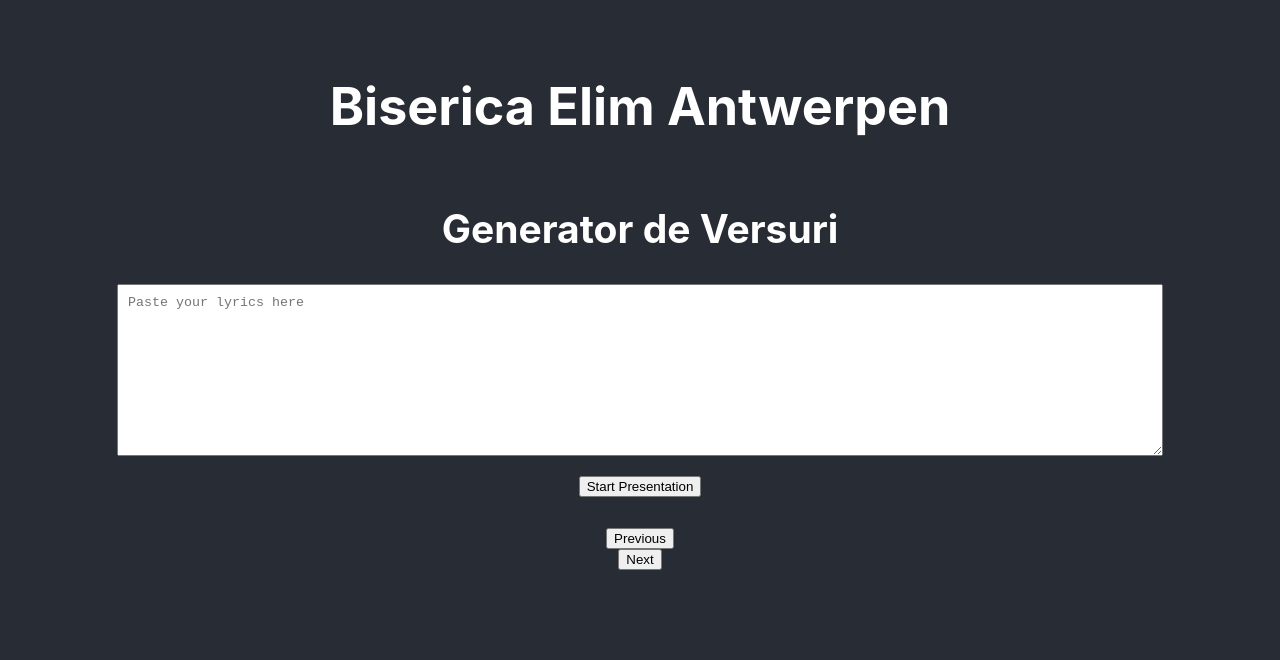
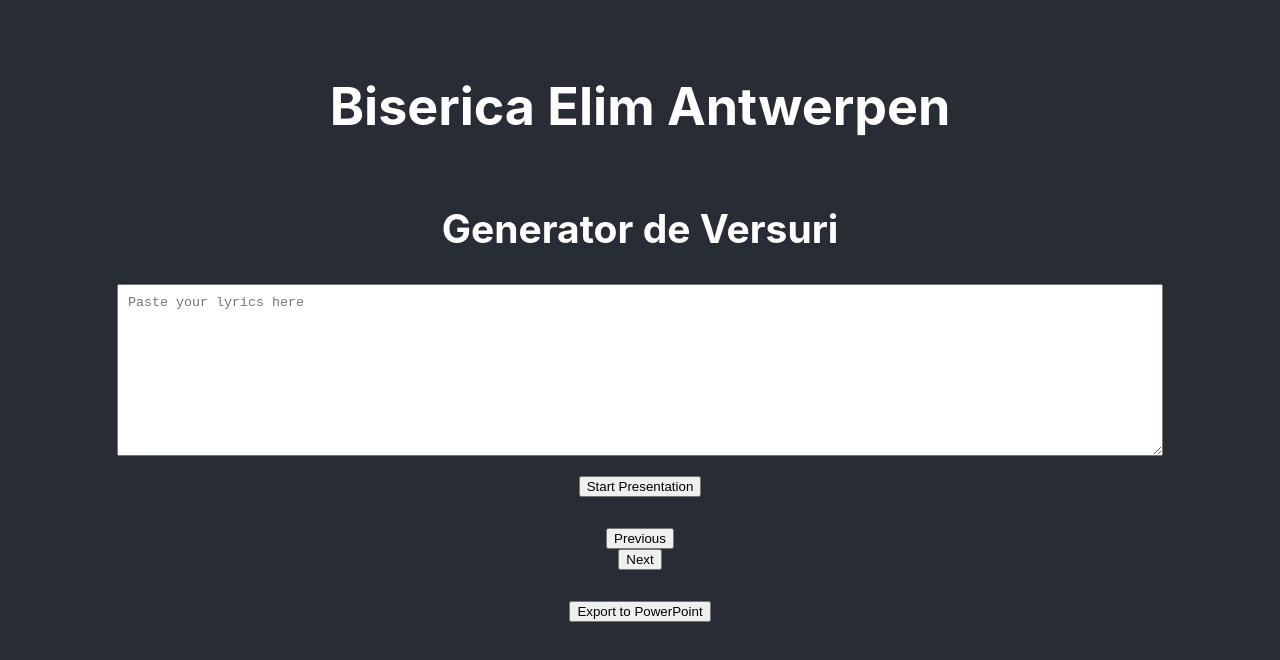
Before and after one commit to mateiclaudiu/LyricsGenerator, a React (Create React App) app: page / in a window 1280 px wide. Shown: the top 660 px of the page. Built offline with nearby package versions, Linux system fonts and the light colour scheme.

Commit message:
add export to powerpoint functionality

```diff
--- a/package.json
+++ b/package.json
@@ -6,6 +6,7 @@
     "@testing-library/jest-dom": "^5.17.0",
     "@testing-library/react": "^13.4.0",
     "@testing-library/user-event": "^13.5.0",
+    "pptxgenjs": "^3.12.0",
     "react": "^18.2.0",
     "react-dom": "^18.2.0",
     "react-scripts": "5.0.1",
--- a/src/App.js
+++ b/src/App.js
@@ -1,5 +1,6 @@
 import React, { useState } from 'react';
 import './App.css';
+import PowerPointExport from "./PowerpointExport";
 
 function App() {
     const [text, setText] = useState('');
@@ -85,6 +86,8 @@ function App() {
                 <br/>
                 <button onClick={handlePrevSlide}>Previous</button>
                 <button onClick={handleNextSlide}>Next</button>
+                <br/>
+                <PowerPointExport text={text} /> {/* Here we are passing the raw text */}
             </header>
         </div>
     );
--- /dev/null
+++ b/src/PowerpointExport.js
@@ -0,0 +1,67 @@
+import React from 'react';
+import PptxGenJS from 'pptxgenjs';
+
+const PowerPointExport = ({ text }) => {
+    const exportToPowerpoint = () => {
+        if (!text.trim()) {
+            console.error('No text provided for the export.');
+            return;
+        }
+
+        const pptx = new PptxGenJS();
+        const slidesContent = text.split('\n\n');
+
+        // Define a slide master with the background color and text color you want
+        pptx.defineSlideMaster({
+            title: 'LYRIC_SLIDE',
+            objects: [
+                { 'rect': { x: 0.0, y: 0.0, w: '100%', h: '100%', fill: '000000' } }, // black background
+            ],
+            slideNumber: { color: 'FFFFFF' }, // white slide number, if used
+        });
+
+        slidesContent.forEach((slideText) => {
+            // Use the master layout for the slides
+            const slide = pptx.addSlide({ masterName: 'LYRIC_SLIDE' });
+
+            // Here, we'll implement a basic strategy to estimate the best font size.
+            // This strategy is simplistic and you might need a more complex one based on actual text metrics.
+            let fontSize = 100; // Start with a large font size
+            const lines = slideText.split('\n');
+            lines.forEach((line) => {
+                // Calculate the reduction factor based on the line length, adjust the values as necessary
+                const reductionFactor = Math.max(line.length / 20, 1); // assuming 20 is the max length to fit the width at fontSize 100
+                fontSize = Math.min(fontSize, 100 / reductionFactor); // adjust fontSize based on longest line
+            });
+            fontSize = Math.max(fontSize, 18); // Minimum font size, for readability
+
+            // Add text box with specific formatting
+            slide.addText(
+                lines.join('\n'), // Keep line breaks
+                {
+                    x: 0,  // X position
+                    y: 0,  // Y position
+                    w: '100%', // width of the text box (100% of the slide)
+                    h: '100%', // height of the text box (100% of the slide)
+                    margin: 0, // No margin to utilize the whole area
+                    fontSize: fontSize, // dynamic font size based on calculations
+                    color: 'FFFFFF', // text color: white
+                    align: 'center', // horizontally center-aligned
+                    valign: 'middle', // vertically middle-aligned
+                    isTextBox: true, // specifies that it's a text box, allowing for background formatting, etc.
+                    autoFit: { multiLine: true, size: false, shrinkText: false, verticalAlign: 'middle', wrap: true }, // enables the auto-fit feature
+                }
+            );
+        });
+
+        pptx.writeFile({ fileName: 'LyricsPresentation.pptx' });
+    };
+
+    return (
+        <button onClick={exportToPowerpoint}>
+            Export to PowerPoint
+        </button>
+    );
+};
+
+export default PowerPointExport;
```
Also changed, not shown: 1 other file (tests, documents, lock files or other folders). Lines whose indentation alone changed are shown as unchanged.
